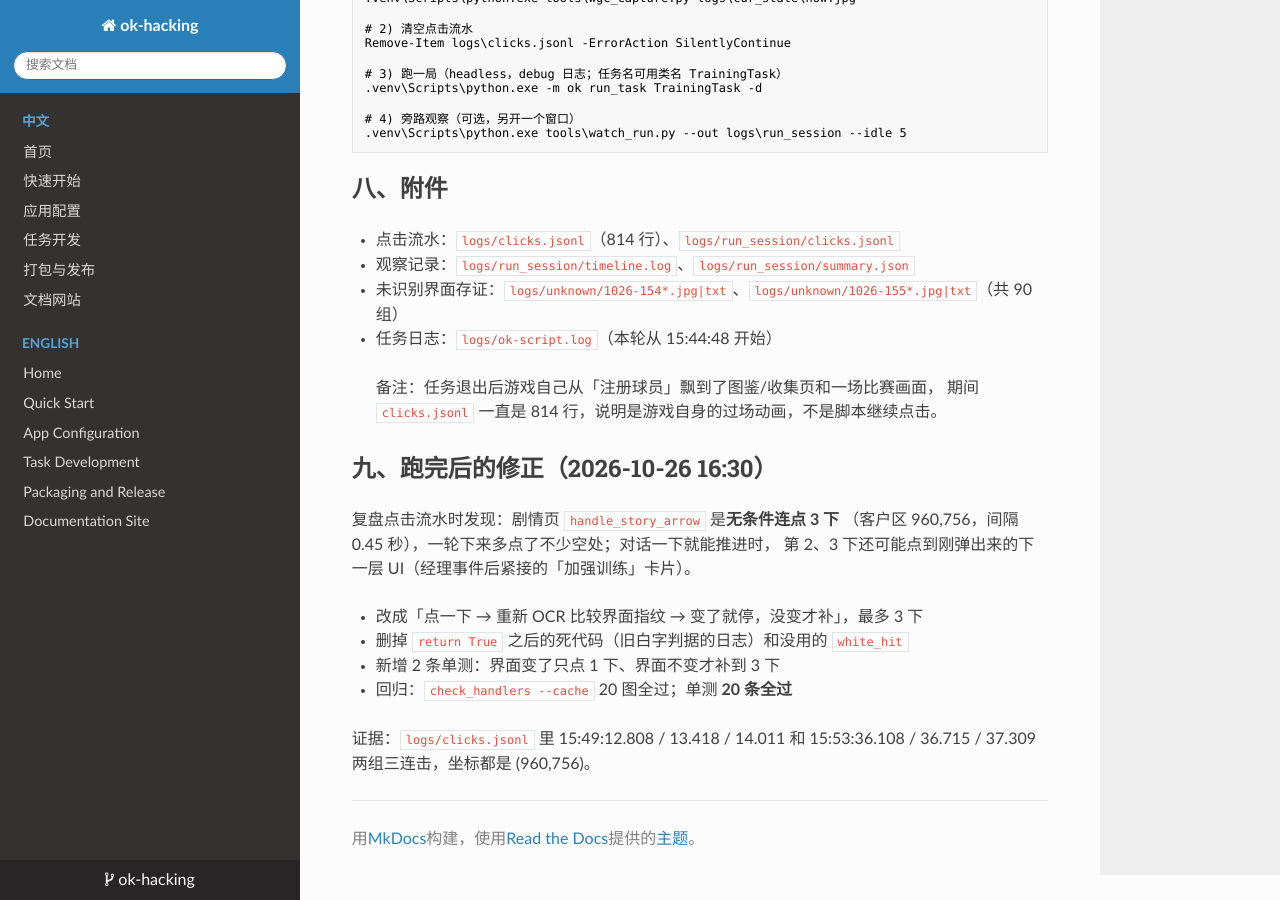
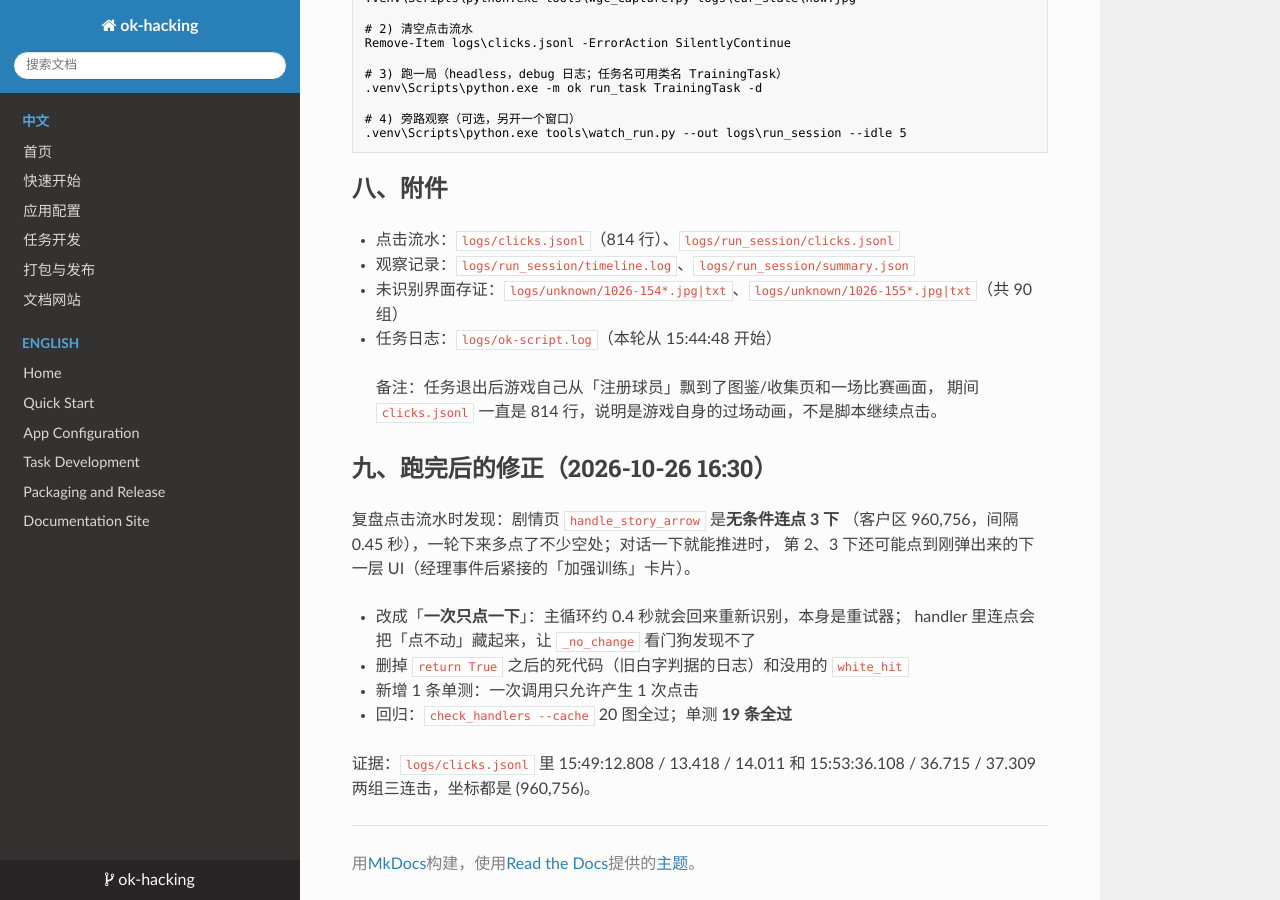
Before and after one commit to TieLaa/ok-hacking, an MkDocs documentation site: the page built from docs/RUN_REPORT_2026-10-26_sakuma.md, in a window 1280 px wide and 900 px high, scrolled down 3579 px. Built offline with MkDocs 1.6.1, drawn with Linux system fonts in a browser that asks for light colours; nearby versions of some CDN libraries.

Commit message:
fix: 剧情页 handler 一次只点一下，重试交给主循环

```diff
--- a/docs/RUN_REPORT_2026-10-26_sakuma.md
+++ b/docs/RUN_REPORT_2026-10-26_sakuma.md
@@ -140,10 +140,11 @@ Remove-Item logs\clicks.jsonl -ErrorAction SilentlyContinue
 （客户区 960,756，间隔 0.45 秒），一轮下来多点了不少空处；对话一下就能推进时，
 第 2、3 下还可能点到刚弹出来的下一层 UI（经理事件后紧接的「加强训练」卡片）。
 
-- 改成「点一下 → 重新 OCR 比较界面指纹 → 变了就停，没变才补」，最多 3 下
+- 改成「**一次只点一下**」：主循环约 0.4 秒就会回来重新识别，本身是重试器；
+  handler 里连点会把「点不动」藏起来，让 `_no_change` 看门狗发现不了
 - 删掉 `return True` 之后的死代码（旧白字判据的日志）和没用的 `white_hit`
-- 新增 2 条单测：界面变了只点 1 下、界面不变才补到 3 下
-- 回归：`check_handlers --cache` 20 图全过；单测 **20 条全过**
+- 新增 1 条单测：一次调用只允许产生 1 次点击
+- 回归：`check_handlers --cache` 20 图全过；单测 **19 条全过**
 
 证据：`logs/clicks.jsonl` 里 15:49:12.808 / 13.418 / 14.011 和
 15:53:36.108 / 36.715 / 37.309 两组三连击，坐标都是 (960,756)。
```
Also changed, not shown: 2 other files.
